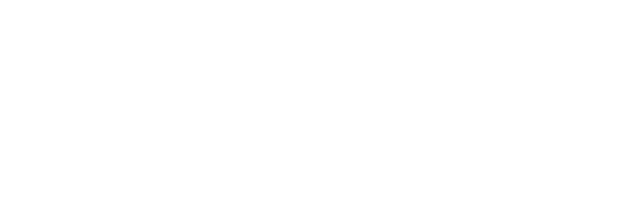
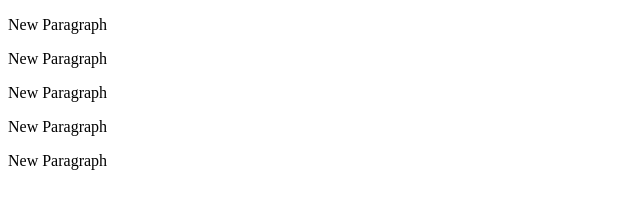
Before and after one commit to andrewgdunn/alignedleft, a plain HTML site: page static/index.html in a window 1280 px wide. Shown: the whole page, without its empty margins (0-640 px from the left). Drawn offline with Linux system fonts and the light colour scheme.

Commit message:
Binding Data

```diff
--- a/static/index.html
+++ b/static/index.html
@@ -7,7 +7,13 @@
     </head>
     <body>
         <script type="text/javascript">
-            // Your beautiful D3 code will go here
+            var dataset = [5, 10, 15, 20, 25]
+
+            d3.select("body").selectAll("p")
+                .data(dataset)
+                .enter()
+                .append("p")
+                .text("New Paragraph");
         </script>
     </body>
 </html>
```
